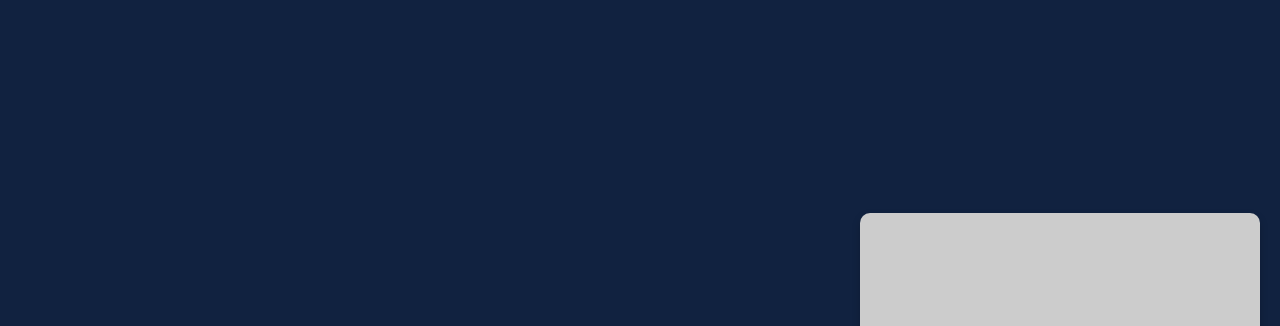
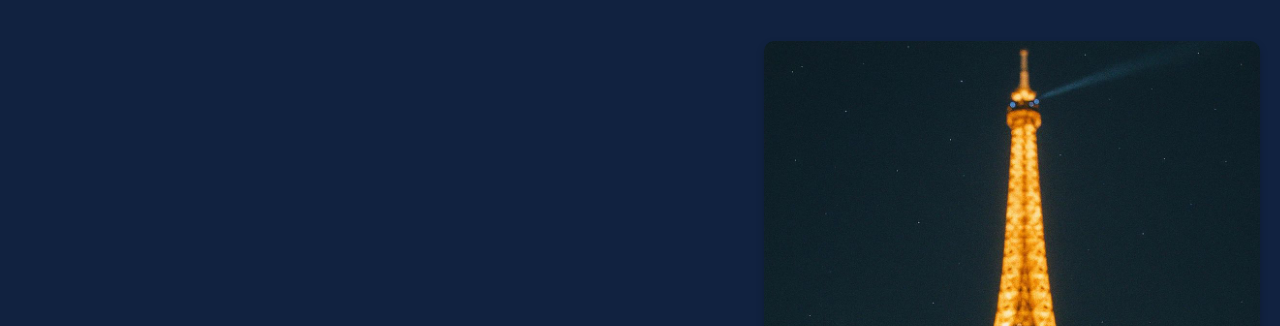
Before and after one commit to Thao020917/it_thao, a plain HTML site: page index.html in a window 1280 px wide. Shown: the top 326 px of the page. Drawn offline with nearby package versions, Linux system fonts and the light colour scheme; placeholder pictures from the web are drawn by us.

Commit message:
Update index.html

```diff
--- a/index.html
+++ b/index.html
@@ -130,7 +130,7 @@
             <h2>I am <span id="typing"></span></h2>
         </div>
         <div class="image-container">
-            <img src="https://via.placeholder.com/400" alt="Developer">
+            <img src="cat.jfif" alt="Developer">
         </div>
     </section>
 
```
